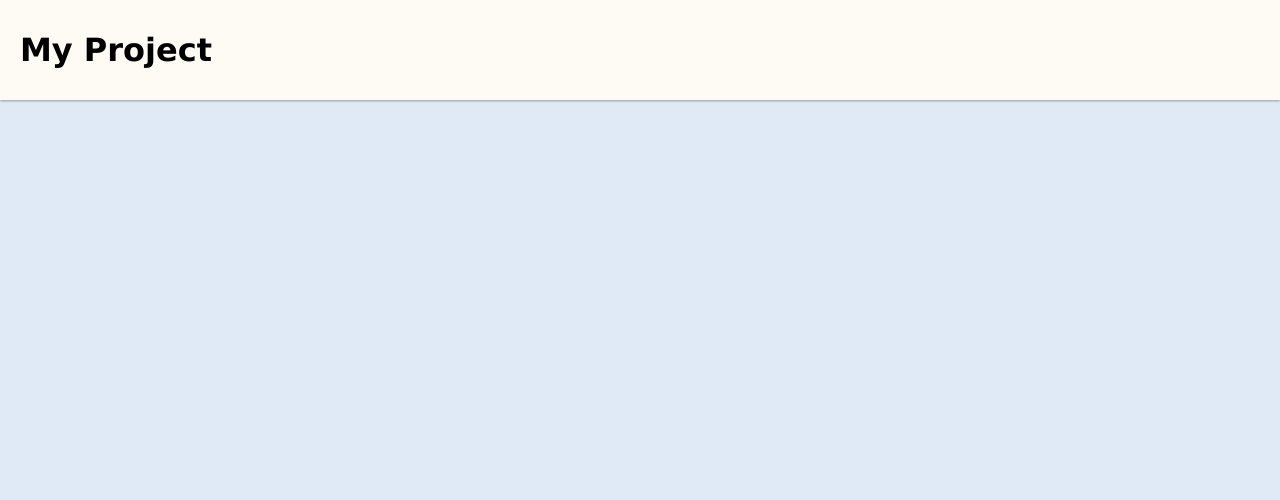
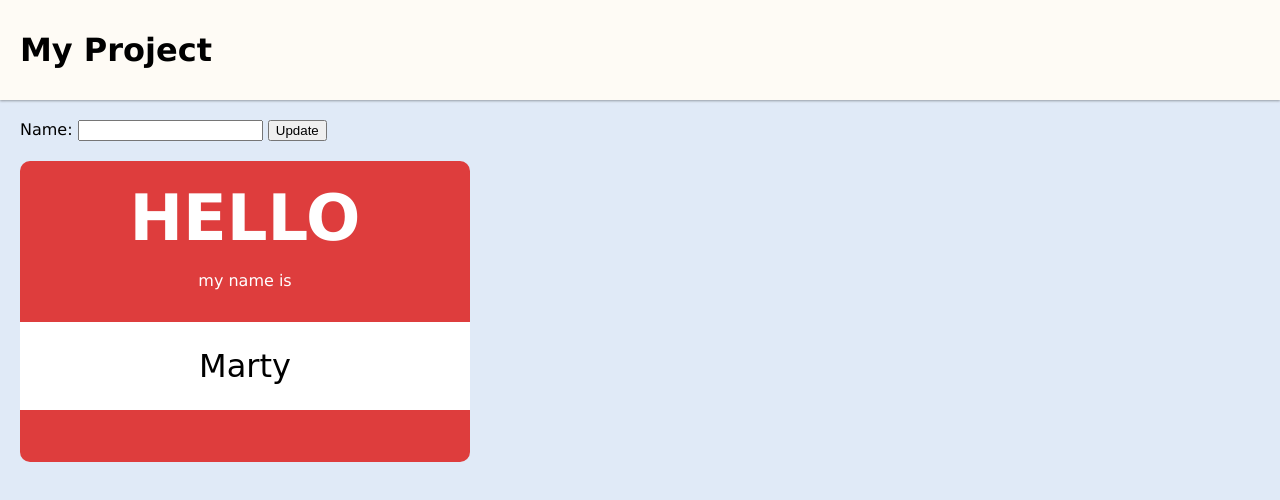
Before and after one commit to donnellreuben/name-tag, a plain HTML site: page index.html in a window 1280 px wide. Drawn offline with Linux system fonts and the light colour scheme.

Commit message:
basic name tag design

```diff
--- a/index.html
+++ b/index.html
@@ -22,7 +22,19 @@
     </header>
 
     <main>
+        <section>
 
+                Name: <input>
+                <button>Update</button>
+
+        </section>
+
+
+        <section class="name-tag">
+                <p class="greeting">Hello</p>
+                <p>my name is</p>
+                <p class="name-display">Marty</p>
+        </section>
     </main>
 
 </body>
--- a/style.css
+++ b/style.css
@@ -28,3 +28,32 @@ header .logo {
 main {
     padding: 20px;
 }
+
+.name-tag {
+    background: #de3d3d;
+    color: white;
+    width: 450px;
+    margin-top: 20px;
+    padding-top: 20px;
+    padding-bottom: 20px;
+    border-radius: 10px;
+
+
+    text-align: center;
+}
+
+.greeting {
+    text-transform: uppercase;
+    font-size: 4em;
+    font-weight: bold;
+    margin: 0;
+}
+
+.name-display {
+    background: white;
+    padding-top: 25px;
+    padding-bottom: 25px;
+    font-family: cursive;
+    font-size: 2em;
+    color: black;
+}
```
